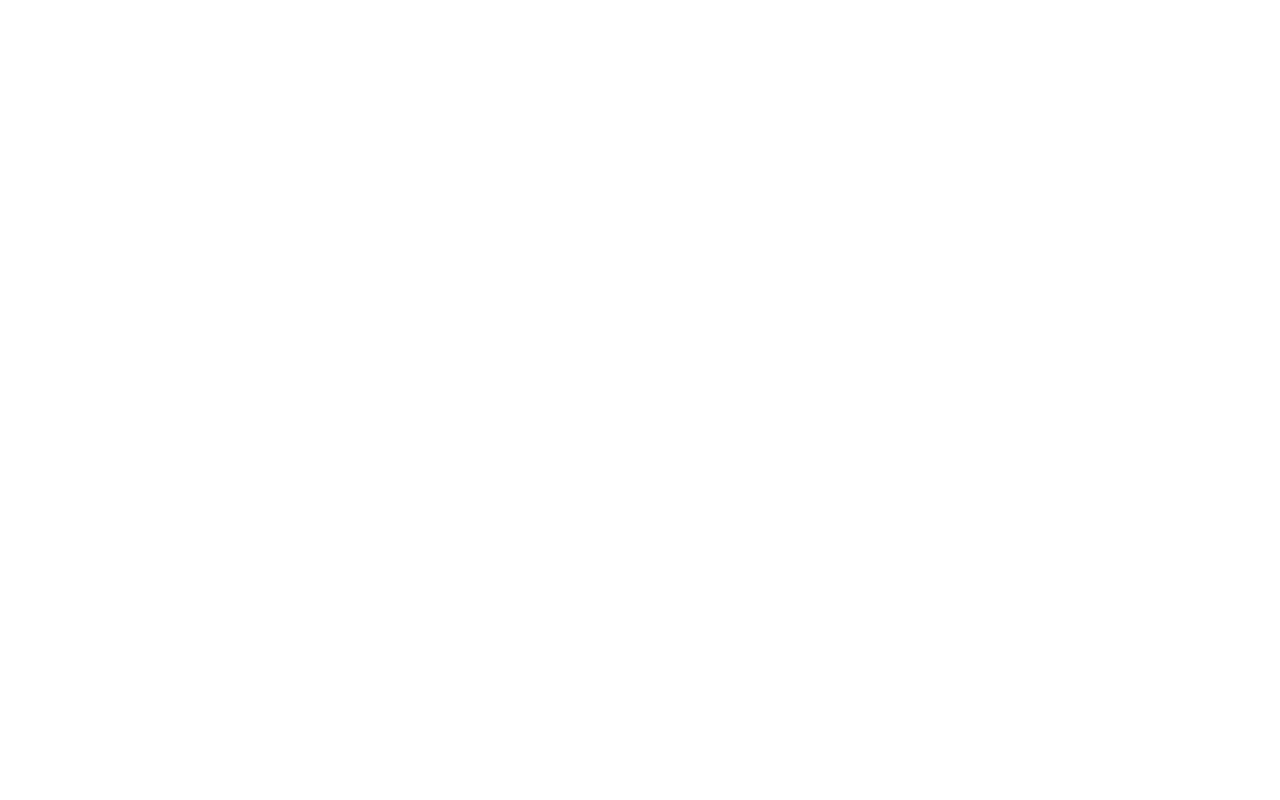
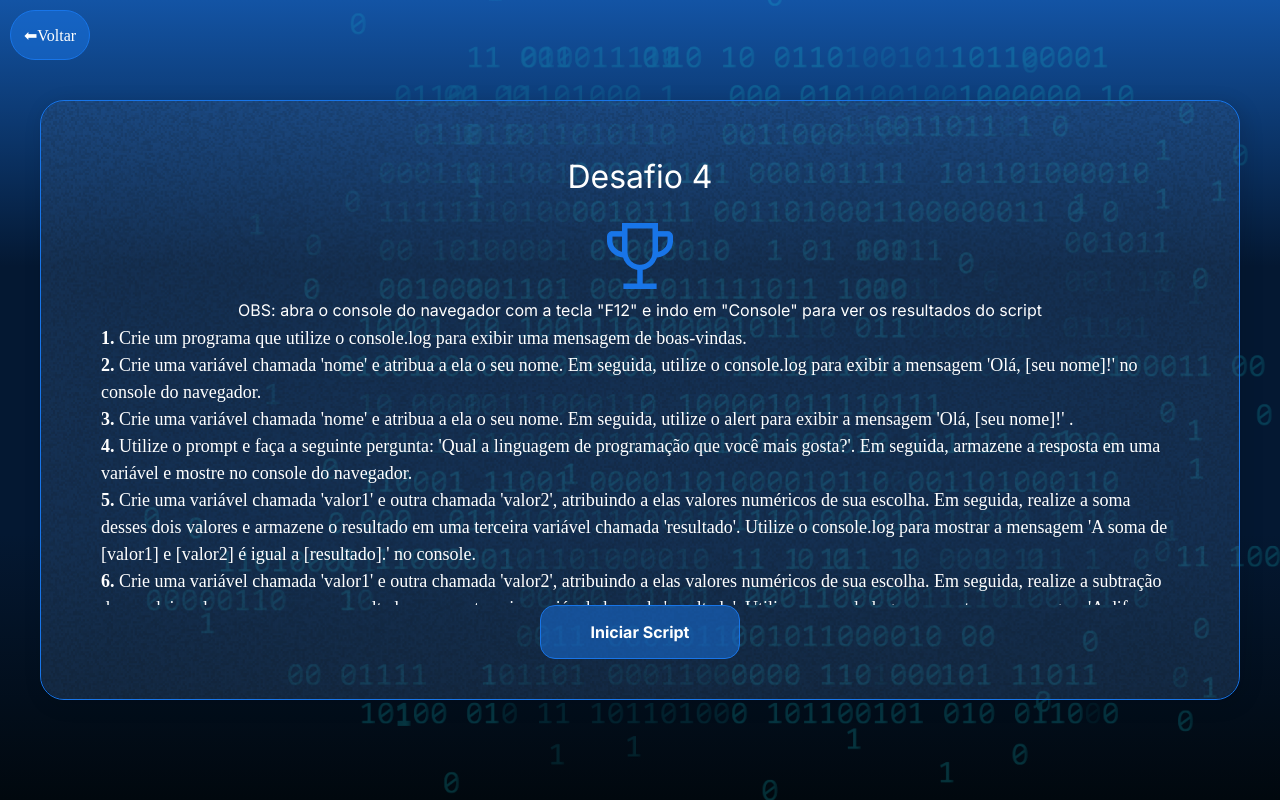
Before and after one commit to Christian-Rui/mergulhe-com-js-desafios, a plain HTML site: page pages/page4.html in a window 1280 px wide. Drawn offline with Linux system fonts and the light colour scheme.

Commit message:
feat: terminar de adicionar todos os desafios em páginas individuais

```diff
--- a/json/desafios.json
+++ b/json/desafios.json
@@ -14,6 +14,43 @@
                 "<span>9.</span> Peça ao usuário para digitar sua idade usando um prompt e armazene-a na variável idade.",
                 "<span>10.</span> Agora, caso a idade seja maior ou igual que 18, exiba um alerta com a mensagem 'Pode tirar a habilitação!'."
             ]
+        },
+        {
+            "id": 2,
+            "desafios": [
+                "<span>1.</span> Pergunte ao usuário qual é o dia da semana. Se a resposta for 'Sábado' ou 'Domingo', mostre 'Bom fim de semana!'. Caso contrário, mostre 'Boa semana!'.",
+                "<span>2.</span> Verifique se um número digitado pelo usuário é positivo ou negativo. Mostre um alerta informando.",
+                "<span>3.</span> Crie um sistema de pontuação para um jogo. Se a pontuação for maior ou igual a 100, mostre 'Parabéns, você venceu!'. Caso contrário, mostre 'Tente novamente para ganhar.'.",
+                "<span>4.</span> Crie uma mensagem que informa o usuário sobre o saldo da conta, usando uma template string para incluir o valor do saldo.",
+                "<span>5.</span> Peça ao usuário para inserir seu nome usando prompt. Em seguida, mostre um alerta de boas-vindas usando esse nome."
+            ]
+        },
+        {
+            "id": 3,
+            "desafios": [
+                "<span>1.</span> Crie um contador que comece em 1 e vá até 10 usando um loop while. Mostre cada número.",
+                "<span>2.</span> Crie um contador que começa em 10 e vá até 0 usando um loop while. Mostre cada número.",
+                "<span>3.</span> Crie um programa de contagem regressiva. Peça um número e conte deste número até 0, usando um loop while no console do navegador.",
+                "<span>4.</span> Crie um programa de contagem progressiva. Peça um número e conte de 0 até esse número, usando um loop while no console do navegador."
+            ]
+        },
+        {
+            "id": 4,
+            "desafios": [
+                "<span>1.</span> Crie um programa que utilize o console.log para exibir uma mensagem de boas-vindas.",
+                "<span>2.</span> Crie uma variável chamada 'nome' e atribua a ela o seu nome. Em seguida, utilize o console.log para exibir a mensagem 'Olá, [seu nome]!' no console do navegador.",
+                "<span>3.</span> Crie uma variável chamada 'nome' e atribua a ela o seu nome. Em seguida, utilize o alert para exibir a mensagem 'Olá, [seu nome]!' .",
+                "<span>4.</span> Utilize o prompt e faça a seguinte pergunta: 'Qual a linguagem de programação que você mais gosta?'. Em seguida, armazene a resposta em uma variável e mostre no console do navegador.",
+                "<span>5.</span> Crie uma variável chamada 'valor1' e outra chamada 'valor2', atribuindo a elas valores numéricos de sua escolha. Em seguida, realize a soma desses dois valores e armazene o resultado em uma terceira variável chamada 'resultado'. Utilize o console.log para mostrar a mensagem 'A soma de [valor1] e [valor2] é igual a [resultado].' no console.",
+                "<span>6.</span> Crie uma variável chamada 'valor1' e outra chamada 'valor2', atribuindo a elas valores numéricos de sua escolha. Em seguida, realize a subtração desses dois valores e armazene o resultado em uma terceira variável chamada 'resultado'. Utilize o console.log para mostrar a mensagem 'A diferença entre [valor1] e [valor2] é igual a [resultado].' no console.",
+                "<span>7.</span> Peça ao usuário para inserir sua idade com prompt. Com base na idade inserida, utilize um if para verificar se a pessoa é maior ou menor de idade, exibindo uma mensagem apropriada no console.",
+                "<span>8.</span> Crie uma variável 'numero' e peça um valor com prompt. Verifique se é positivo, negativo ou zero. Use if-else para imprimir a respectiva mensagem.",
+                "<span>9.</span> Use um loop while para imprimir os números de 1 a 10 no console.",
+                "<span>10.</span> Crie uma variável 'nota' e atribua um valor numérico a ela. Use if-else para determinar se a nota é maior ou igual a 7 e exiba 'Aprovado' ou 'Reprovado' no console.",
+                "<span>11.</span> Use o Math.random para gerar qualquer número aleatório e exiba esse número no console.",
+                "<span>12.</span> Use o Math.random para gerar um número inteiro entre 1 e 10 e exiba esse número no console.",
+                "<span>13.</span> Use o Math.random para gerar um número inteiro entre 1 e 1000 e exiba esse número no console."
+            ]
         }
     ]
 }
--- a/pages/page4.html
+++ b/pages/page4.html
@@ -0,0 +1,39 @@
+<!DOCTYPE html>
+<html lang="pt-BR">
+
+<head>
+    <meta charset="UTF-8">
+    <meta name="viewport" content="width=device-width, initial-scale=1.0">
+    <link rel="preconnect" href="https://fonts.googleapis.com">
+    <link rel="preconnect" href="https://fonts.gstatic.com" crossorigin>
+    <link href="https://fonts.googleapis.com/css2?family=Chakra+Petch:wght@700&family=Inter:wght@400;700&display=swap"
+        rel="stylesheet">
+    <link rel="icon" href="../favicon.ico" type="image/x-icon">
+    <link rel="stylesheet" href="../styles/style.css">
+    <link rel="stylesheet" href="../styles/listaDesafios.css">
+    <title>Desafio JS 4</title>
+</head>
+
+<body>
+    <div class="voltar">
+        <a href="../index.html">⬅Voltar</a>
+    </div>
+    <div class="container">
+        <div class="container__conteudo">
+            <div class="container__informacoes">
+                <div class="container__texto" id="container__texto">
+                </div>
+                <img src="../img/trophy.png" alt="ícone de um troféu" />
+                <p style="margin-bottom: 5px;">OBS: abra o console do navegador com a tecla "F12" e indo em "Console" para ver os resultados do script</p>
+                <div id="lista-desafios">
+                </div>
+                <button id="iniciar">Iniciar Script</button>
+            </div>
+        </div>
+    </div>
+    <script type="module" src="../scripts/leitorDeJson.js" defer></script>
+    <script type="module" src="../scripts/functions.js" defer></script>
+    <script type="module" src="../scripts/desafio4.js" defer></script>
+</body>
+
+</html>
--- a/scripts/desafio1.js
+++ b/scripts/desafio1.js
@@ -6,8 +6,6 @@ obterDesafiosPorId(idAula).then(desafios => {
 });
 
 document.getElementById("iniciar").addEventListener("click", function () {
-    alert("Desafio 1");
-
     // 1
     alert("Boas vindas ao nosso site!");
 
--- a/scripts/desafio4.js
+++ b/scripts/desafio4.js
@@ -1,37 +1,13 @@
-/*
-Desafios
+import { contador, verificarPromptNumerico, verificarSeExisteValor, verificarSinal } from "./functions.js";
 
-Desafio aula 4:
+import { obterDesafiosPorId, exibirDesafios } from './leitorDeJson.js';
 
-    1. Crie um programa que utilize o console.log para exibir uma mensagem de boas-vindas.
+const idAula = 4; // Altere para o ID da aula que você deseja
+obterDesafiosPorId(idAula).then(desafios => {
+    exibirDesafios(desafios, idAula);
+});
 
-    2. Crie uma variável chamada "nome" e atribua a ela o seu nome. Em seguida, utilize o console.log para exibir a mensagem "Olá, [seu nome]!" no console do navegador.
-
-    3. Crie uma variável chamada "nome" e atribua a ela o seu nome. Em seguida, utilize o alert para exibir a mensagem "Olá, [seu nome]!" .
-
-    4. Utilize o prompt e faça a seguinte pergunta: Qual a linguagem de programação que você mais gosta?. Em seguida, armazene a resposta em uma variável e mostre no console do navegador.
-
-    5. Crie uma variável chamada "valor1" e outra chamada "valor2", atribuindo a elas valores numéricos de sua escolha. Em seguida, realize a soma desses dois valores e armazene o resultado em uma terceira variável chamada "resultado". Utilize o console.log para mostrar a mensagem "A soma de [valor1] e [valor2] é igual a [resultado]." no console.
-
-    6. Crie uma variável chamada "valor1" e outra chamada "valor2", atribuindo a elas valores numéricos de sua escolha. Em seguida, realize a subtração desses dois valores e armazene o resultado em uma terceira variável chamada "resultado". Utilize o console.log para mostrar a mensagem "A diferença entre [valor1] e [valor2] é igual a [resultado]." no console.
-
-    7. Peça ao usuário para inserir sua idade com prompt. Com base na idade inserida, utilize um if para verificar se a pessoa é maior ou menor de idade, exibindo uma mensagem apropriada no console.
-
-    8. Crie uma variável "numero" e peça um valor com prompt verifique se é positivo, negativo ou zero. Use if-else para imprimir a respectiva mensagem.
-
-    9. Use um loop while para imprimir os números de 1 a 10 no console.
-
-    10. Crie uma variável "nota" e atribua um valor numérico a ela. Use if-else para determinar se a nota é maior ou igual a 7 e exiba "Aprovado" ou "Reprovado" no console.
-
-    11. Use o Math.random para gerar qualquer número aleatório e exiba esse número no console.
-
-    12. Use o Math.random para gerar um número inteiro entre 1 e 10 e exiba esse número no console.
-
-    13. Use o Math.random para gerar um número inteiro entre 1 e 1000 e exiba esse número no console.
-
-*/
-
-import { contador, verificarPromptNumerico, verificarSeExisteValor, verificarSinal } from "./functions.js";
+document.getElementById("iniciar").addEventListener("click", function () {
 
     // 1
     console.log("Boas vindas!");
@@ -45,7 +21,7 @@ alert(`Olá, ${nomeDev}`);
     // 4
     let linguagemDeProgramacao = prompt("Qual a linguagem de programação que você mais gosta?");
 
-if(verificarSeExisteValor(linguagemDeProgramacao)){
+    if (verificarSeExisteValor(linguagemDeProgramacao)) {
         console.log(linguagemDeProgramacao);
     }
 
@@ -55,9 +31,9 @@ let valor2 = 2;
 
     let resultado;
 
-function somar(valores){
+    function somar(valores) {
         let soma = valores[0];
-    for(let i = 1; i < valores.length; i++){
+        for (let i = 1; i < valores.length; i++) {
             soma += valores[i];
         }
         return soma;
@@ -69,9 +45,9 @@ console.log(`A soma de ${valor1} e ${valor2} é igual a ${resultado}.`);
 
     // 6
 
-function subtrair(valores){
+    function subtrair(valores) {
         let subtracao = valores[0];
-    for(let i = 1; i < valores.length; i++){
+        for (let i = 1; i < valores.length; i++) {
             subtracao -= valores[i];
         }
         return subtracao;
@@ -85,8 +61,8 @@ console.log(`A diferença entre ${valor1} e ${valor2} é igual a ${resultado}.`)
     let idade = prompt("Insira a sua idade");
     let textoMaioridade = "";
 
-if(verificarPromptNumerico(idade)){
-    if(idade >= 18){
+    if (verificarPromptNumerico(idade)) {
+        if (idade >= 18) {
             textoMaioridade = "maior";
         }
         else {
@@ -98,7 +74,7 @@ if(verificarPromptNumerico(idade)){
     // 8
     let numero = prompt("Digite um valor");
 
-if(verificarPromptNumerico(numero)){
+    if (verificarPromptNumerico(numero)) {
         console.log(verificarSinal(numero));
     }
 
@@ -108,14 +84,14 @@ console.log(contador(1, 10));
     // 10
     let nota = 8;
 
-if(nota >= 7){
+    if (nota >= 7) {
         console.log("Aprovado");
     } else {
         console.log("Reprovado");
     }
 
     // 11
-function gerarNumeroAleatorio(numeroMaximo){
+    function gerarNumeroAleatorio(numeroMaximo) {
         return parseInt(Math.random() * numeroMaximo + 1);
     }
 
@@ -126,3 +102,4 @@ console.log(gerarNumeroAleatorio(10));
 
     // 13
     console.log(gerarNumeroAleatorio(1000));
+});
--- a/styles/listaDesafios.css
+++ b/styles/listaDesafios.css
@@ -1,14 +1,8 @@
-body::before {
-    background-image: url("../img/code.png");
-}
-
-.container {
-    background-image: url("../img/Ruido.png");
-}
-
 #lista-desafios ul{
     list-style: none;
-    margin-inline: 10%;
+    margin-inline: 5%;
+    max-height: 35vh;
+    overflow-y: auto;
 }
 
 #lista-desafios ul li span{
@@ -38,3 +32,19 @@ body::before {
 #iniciar:hover{
     transform: scale(1.05);
 }
+
+.voltar{
+    position: fixed;
+    left: 0;
+    top: 0;
+    width: 80px;
+    height: 50px;
+    background-color: rgba(24, 118, 232, 0.502);
+    border: 1px solid #1875E8;
+    border-radius: 25px;
+    color: white;
+    display: flex;
+    justify-content: center;
+    align-items: center;
+    margin: 10px;
+}
--- a/styles/style.css
+++ b/styles/style.css
@@ -15,7 +15,7 @@ body {
 
 
 body::before {
-    background-image: url("img/code.png");
+    background-image: url("../img/code.png");
     background-repeat: no-repeat;
     background-position: right;
     content: "";
@@ -35,7 +35,7 @@ body::before {
     border-radius: 24px;
     border: 1px solid #1875E8;
     box-shadow: 4px 4px 20px 0px rgba(1, 8, 14, 0.15);
-    background-image: url("img/Ruido.png");
+    background-image: url("../img/Ruido.png");
     background-size: 100% 100%;
     position: relative;
 }
@@ -107,7 +107,6 @@ h2 {
     height: 200px;
     flex-grow: 1;
     max-width: 40%;
-    padding: 3%;
     border-radius: 10px;
     cursor: pointer;
 }
@@ -128,8 +127,16 @@ h2 {
 
 a {
     color: white;
+    text-decoration: none;
+    width: 100%;
+    height: 100%;
+    display: flex;
+    justify-content: center;
+    align-items: center;
+}
+
+a span{
     font-size: 24px;
     text-wrap: wrap;
     text-align: center;
-    text-decoration: none;
 }
```
Also changed, not shown: index.html (+5 -12 lines), pages/page1.html (+3 -0 lines), pages/page2.html (+38 -0 lines), pages/page3.html (+38 -0 lines), scripts/desafio2.js (+13 -23 lines), scripts/desafio3.js (+8 -13 lines), scripts/functions.js (+22 -0 lines), scripts/leitorDeJson.js (+19 -2 lines), pages/page5.html (deleted), scripts/desafio5.js (deleted). Lines whose indentation alone changed are shown as unchanged.
